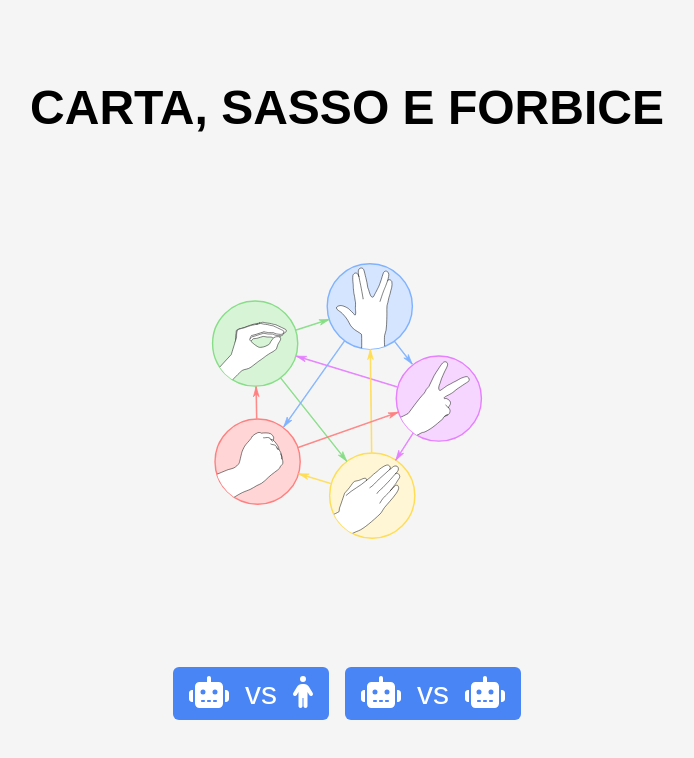
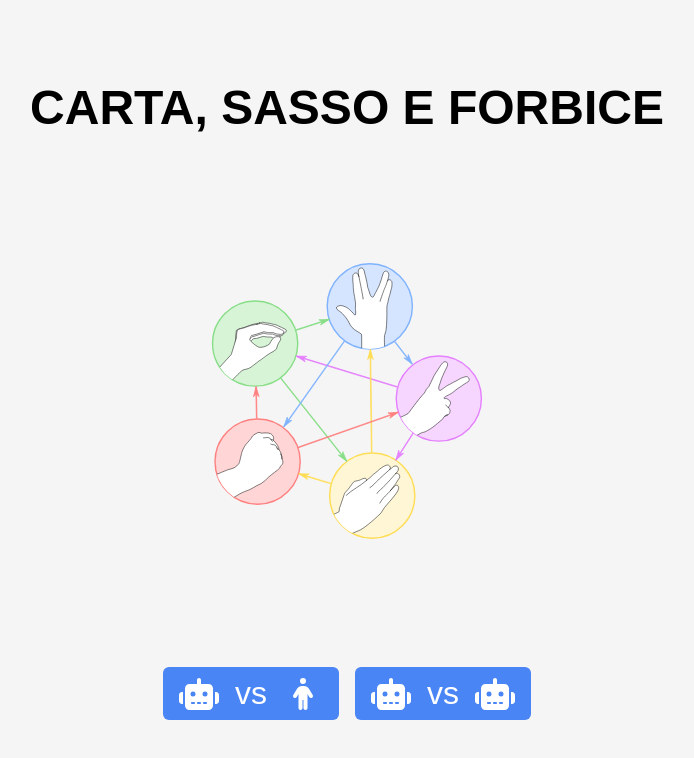
Before and after one commit to MarcoMaz/carta-sasso-forbice, a Next.js app: page / in a window 1280 px wide. Shown: the top 758 px of the page, without its empty margins (293-987 px from the left). Built offline with nearby package versions, Linux system fonts and the light colour scheme.

Commit message:
( app ): fix styling

```diff
--- a/pages/index.module.css
+++ b/pages/index.module.css
@@ -8,6 +8,14 @@
   align-items: center;
   display: flex;
   justify-content: center;
+}
+
+.buttons button {
+
+  display: flex;
+  align-items: center;
+  justify-content: center;
+  font-size: 2rem;
 }
 
 .buttons button {
--- a/src/app/components/Dialog/dialog.module.css
+++ b/src/app/components/Dialog/dialog.module.css
@@ -64,9 +64,10 @@
 @media (min-width: 768px) {
   .container {
     border-radius: 0.375rem;
-    max-height: 50vh;
+    max-height: 70vh;
     max-width: 50vw;
     overflow: hidden;
+    padding: 1em;
   }
 
   .wrapper {
--- a/src/app/components/match.module.css
+++ b/src/app/components/match.module.css
@@ -10,6 +10,7 @@
   display: flex;
   flex-direction: column;
   font-size: 1.5rem;
+  margin-bottom: 1rem;
   text-transform: uppercase;
 }
 
@@ -20,6 +21,10 @@
 .persona span,
 .icon {
   font-size: 3rem;
+}
+
+.cta p {
+  margin-bottom: 0.5rem;
 }
 
 .icon {
--- a/src/app/globals.css
+++ b/src/app/globals.css
@@ -26,6 +26,16 @@ section {
   padding: 2rem;
 }
 
+a {
+  text-decoration: none;
+}
+
+svg {
+  height: 2.5rem;
+  width: 2.5rem;
+}
+
+
 button {
   background: var(--color-action--default);
   border: 0;
```
